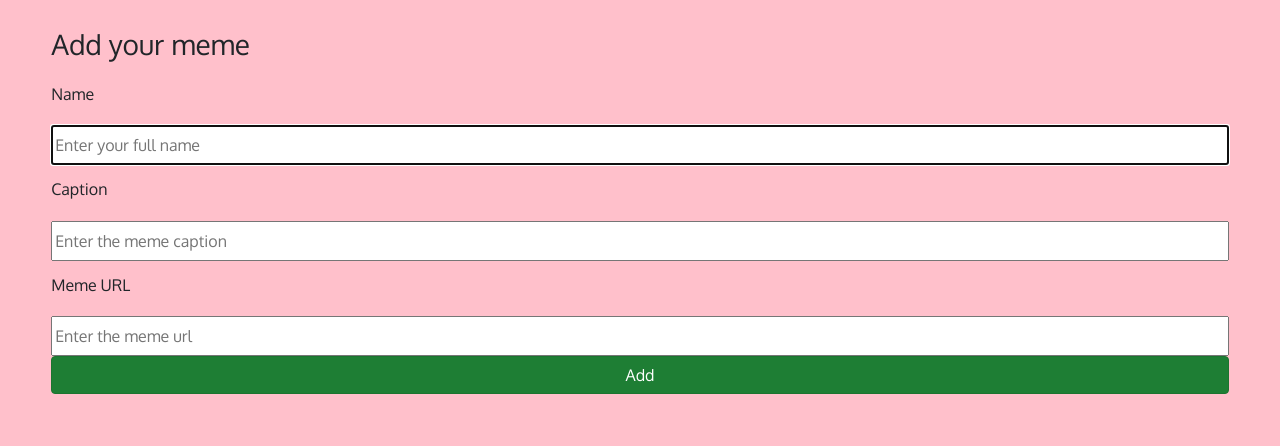
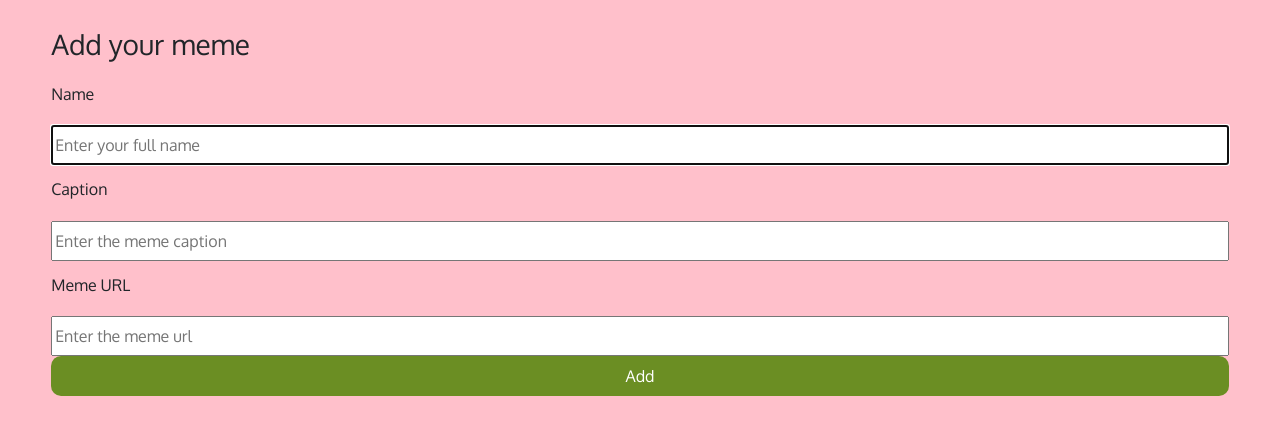
Before and after one commit to utkryuk/xmeme-frontend, a React (Create React App) app: page / in a window 1280 px wide. Both pictures are taken after a click on the button "Add Meme". Shown: the part 151-597 px from the top of the page. Built offline with nearby package versions, Linux system fonts and the light colour scheme; no server answers.

Commit message:
add post working correctly

```diff
--- a/src/App.css
+++ b/src/App.css
@@ -57,7 +57,10 @@ label {
 }
 
 .add-btn {
-
+  background-color: olivedrab;
+  border-style: none;
+  border-radius: 10px;
+  color: white;
 }
 /* ///////////////////////////////////////////////////////// */
 
--- a/src/App.js
+++ b/src/App.js
@@ -1,15 +1,28 @@
 import './App.css';
+import React, {useState, useEffect} from 'react'
 import Header from './components/Header'
 import AddMemeButton from './components/AddMemeButton'
 import Main from './components/Main'
+import memesService from './services/memes'
 
 const App = () => {
 
+  const [memes, setMemes] = useState([])
+
+  const memeHook = () => {
+      memesService.getAll()
+          .then(allMemes => {
+              setMemes(allMemes)
+          })
+  }
+
+  useEffect(memeHook, [])
+
   return (
-    <div className="App">
+    <div>
       <Header/>
-      <AddMemeButton />
-      <Main />
+      <AddMemeButton memes = {memes} setMemes = {setMemes}/>
+      <Main memes = {memes}/>
       <Header />
     </div>
   );
--- a/src/components/AddMemeButton.js
+++ b/src/components/AddMemeButton.js
@@ -2,7 +2,7 @@ import React, {useState} from 'react'
 import {Button} from 'react-bootstrap'
 import AddMemeForm from './AddMemeForm'
 
-const AddMemeButton = () => {
+const AddMemeButton = ({memes, setMemes}) => {
 
     const [addMemeToggle, setAddMemeToggle] = useState(false)
 
@@ -16,7 +16,7 @@ const AddMemeButton = () => {
         return (
             <div>
             <Button variant='danger' onClick={addMemeForm}>Close Form</Button>
-            <AddMemeForm />
+            <AddMemeForm memes={memes} setMemes={setMemes}/>
             </div>
         )
     }
@@ -24,7 +24,7 @@ const AddMemeButton = () => {
     else {
         return (
             <div>
-            <Button variant='danger' onClick={addMemeForm}>Add Meme</Button>
+            <Button variant='success' onClick={addMemeForm}>Add Meme</Button>
             </div>
         )
     }
--- a/src/components/AddMemeForm.js
+++ b/src/components/AddMemeForm.js
@@ -1,20 +1,55 @@
-import React from 'react'
-import {Button} from 'react-bootstrap'
+import React, {useState} from 'react'
+import memesService from '../services/memes'
 
-const AddMemeForm = () => {
+const AddMemeForm = ({memes, setMemes}) => {
+
+    const [username, setUserName] = useState('')
+    const [caption, setCaption] = useState('')
+    const [memeURL, setMemeURL] = useState('')
+
+    const handleNameChange = (event) => {
+        // console.log(event.target.value)
+        setUserName(event.target.value)
+    }
+
+    const handleCaptionChange = (event) => {
+        // console.log(event.target.value)
+        setCaption(event.target.value)
+    }
+
+    const handleMemeURLChange = (event) => {
+        setMemeURL(event.target.value)
+    }
+
+    const handleFormSubmit = (event) => {
+        event.preventDefault()
+        // console.log(event.target.value)
+        let newMeme = {name: username, url: memeURL, caption: caption}
+
+        memesService.addMeme(newMeme)
+            .then((responseMeme) => {
+                console.log(responseMeme)
+                let tempNewMeme = {...newMeme, id: responseMeme.id}
+                // console.log(tempNewMeme)
+                setMemes([tempNewMeme].concat(memes))
+                console.log('It is added')
+                setUserName('')
+                setCaption('')
+                setMemeURL('')
+            })
+    }
 
     return (
         <div className = 'form-container'>
             <h3>Add your meme</h3>
-            <form>
+            <form onSubmit={handleFormSubmit}>
                 <label htmlFor='meme-name'>Name</label>
-                <input name='meme-name' type='text' placeholder='Enter your full name' autoFocus required></input>
+                <input name='meme-name' type='text' value={username} placeholder='Enter your full name' onChange={handleNameChange} autoFocus required></input>
                 <label htmlFor='meme-caption'>Caption</label>
-                <input name='meme-caption' type='text' placeholder='Enter the meme caption' required></input>
+                <input name='meme-caption' type='text' value={caption} placeholder='Enter the meme caption' onChange={handleCaptionChange} required></input>
                 <label htmlFor='meme-name'>Meme URL</label>
-                <input name='meme-url' type='url' placeholder='Enter the meme url' required></input>
-                <Button variant='success' active='false' className='add-btn' block>Add</Button>
-                {/* <input type='submit' value='Add'></input> */}
+                <input name='meme-url' type='url' value={memeURL} placeholder='Enter the meme url' onChange={handleMemeURLChange} required></input>
+                <input type='submit' value='Add' className='add-btn'></input>
             </form>
         </div>
     )
--- a/src/components/Main.js
+++ b/src/components/Main.js
@@ -1,19 +1,6 @@
-import React, {useState, useEffect} from 'react'
-import memeService from '../services/memes'
 import Memes from './Memes'
 
-const Main = () => {
-
-    const [memes, setMemes] = useState([])
-
-    const memeHook = () => {
-        memeService.getAll()
-            .then(allMemes => {
-                setMemes(allMemes)
-            })
-    }
-
-    useEffect(memeHook, [])
+const Main = ({memes}) => {
 
     return (
         <div className = 'main-class'>
--- a/src/components/Memes.js
+++ b/src/components/Memes.js
@@ -3,11 +3,9 @@ import Meme from './Meme'
 
 const Memes = ({memes}) => {
 
-    const printMemes = memes.reverse()
-
     return (
         <div className='memes-container'>
-            {printMemes.map((meme) => {
+            {memes.map((meme) => {
                 return <Meme key={meme.id} meme = {meme} />
             })}
         </div>
```
